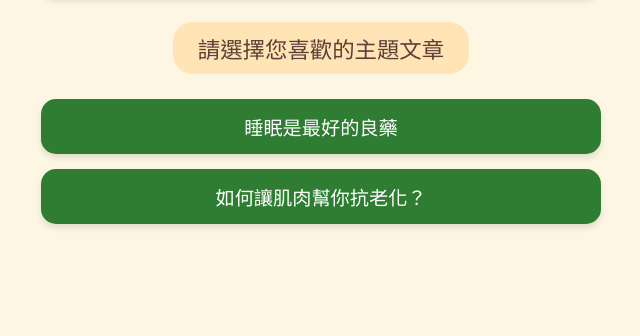
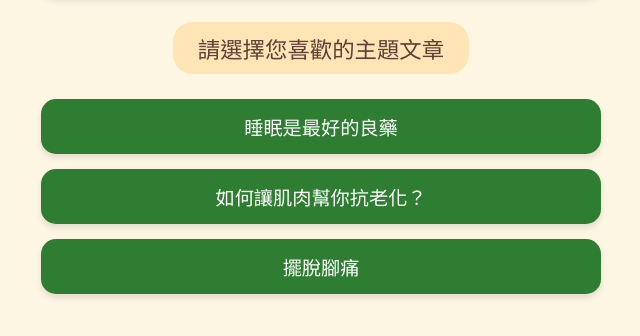
Before and after one commit to cishieh04-star/health, a plain HTML site: page index.html in a window 1280 px wide. Shown: the part 124-460 px from the top of the page, without its empty margins (319-959 px from the left). Drawn offline with Linux system fonts and the light colour scheme.

Commit message:
Update index.html

```diff
--- a/index.html
+++ b/index.html
@@ -91,7 +91,9 @@
         document.addEventListener('DOMContentLoaded', function() {
             const games = [
                 { name: "睡眠是最好的良藥", file: "sleep.html" },
-                { name: "如何讓肌肉幫你抗老化？", file: "muscle.html" }
+                { name: "如何讓肌肉幫你抗老化？", file: "muscle.html" },
+                { name: "擺脫腳痛", file: "foot-health.html" }
+
 
             ];
 
```
